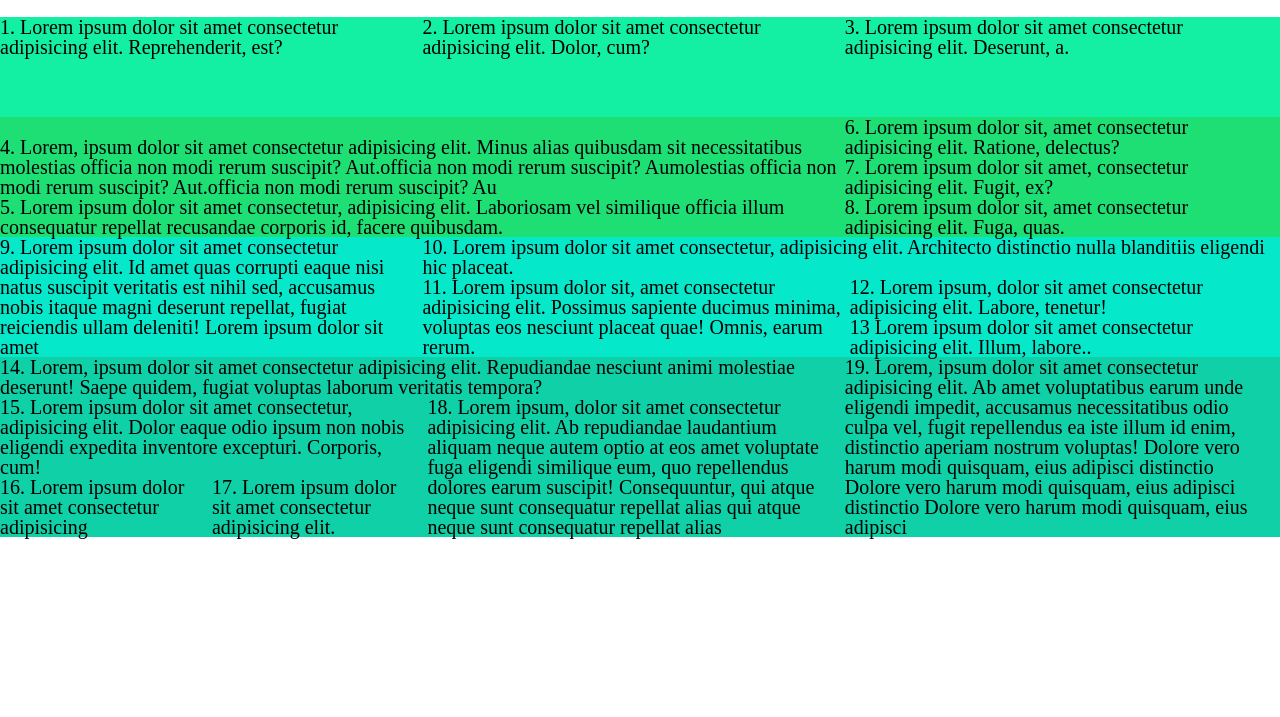
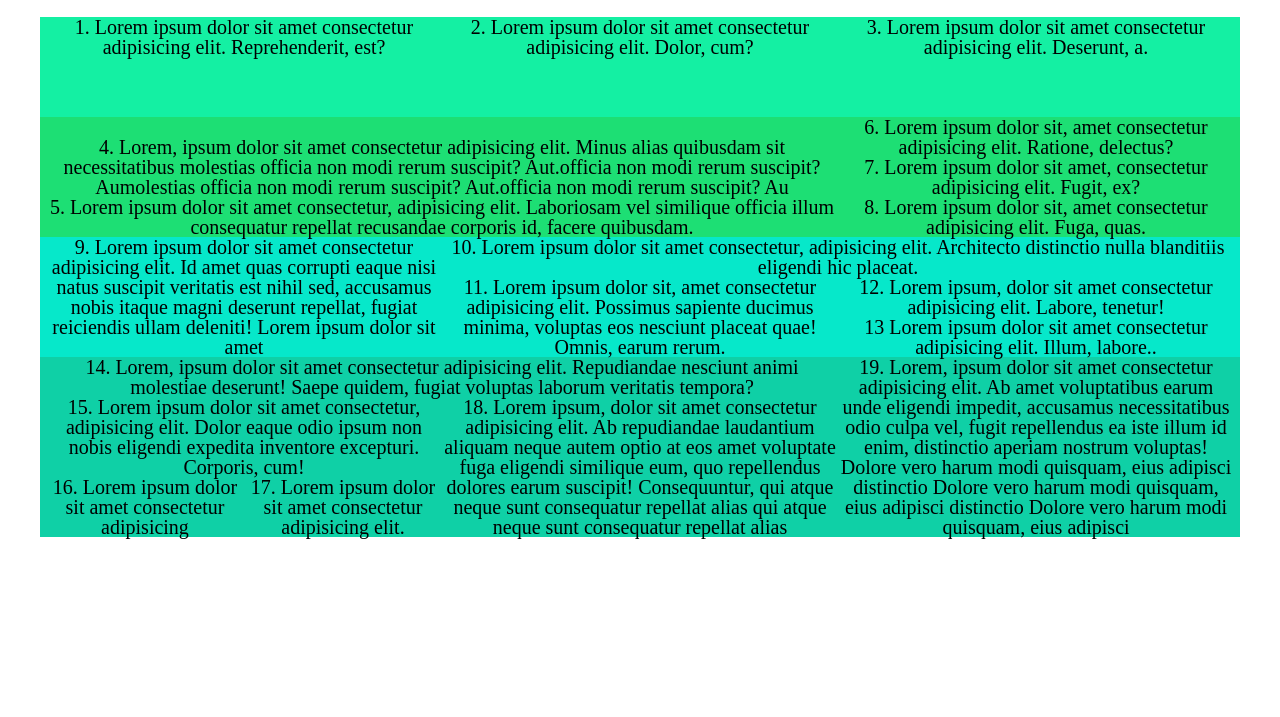
Before and after one commit to Aleksandra05sh/4th-Task-Block, a plain HTML site: page index.html in a window 1280 px wide. Shown: the part 83-800 px from the top of the page. Drawn offline with Linux system fonts and the light colour scheme.

Commit message:
block and float

```diff
--- a/index.html
+++ b/index.html
@@ -19,8 +19,8 @@
                 </ul>
             </nav>
         </header>
-        <main>
-            <div class="parent-1">
+        <main class="container">
+            <div class="parent-1 font-size-0">
                 <div class="inline-block width-30 font-size">
                     1. Lorem ipsum dolor sit amet consectetur adipisicing elit.
                     Reprehenderit, est?
@@ -35,17 +35,17 @@
                 </div>
             </div>
 
-            <div class="parent-2">
+            <div class="parent-2 font-size-0">
                 <!-- subparent-4-5 -->
-                <div class="inline-block width-60 font-size">
-                    <div>
+                <div class="inline-block width-60">
+                    <div class="font-size">
                         4. Lorem, ipsum dolor sit amet consectetur adipisicing
                         elit. Minus alias quibusdam sit necessitatibus molestias
                         officia non modi rerum suscipit? Aut.officia non modi
                         rerum suscipit? Aumolestias officia non modi rerum
                         suscipit? Aut.officia non modi rerum suscipit? Au
                     </div>
-                    <div>
+                    <div class="font-size">
                         5. Lorem ipsum dolor sit amet consectetur, adipisicing
                         elit. Laboriosam vel similique officia illum consequatur
                         repellat recusandae corporis id, facere quibusdam.
@@ -67,7 +67,7 @@
                     </div>
                 </div>
             </div>
-            <div class="parent-3">
+            <div class="parent-3 font-size-0">
                 <div class="inline-block width-30 font-size">
                     9. Lorem ipsum dolor sit amet consectetur adipisicing elit.
                     Id amet quas corrupti eaque nisi natus suscipit veritatis
@@ -76,10 +76,8 @@
                     dolor sit amet
                 </div>
                 <!-- subparent-10-11-12-13 -->
-                <div
-                    class="subparent-10-11-12-13 width-60 inline-block font-size"
-                >
-                    <div>
+                <div class="width-60 inline-block font-size-0">
+                    <div class="font-size">
                         10. Lorem ipsum dolor sit amet consectetur, adipisicing
                         elit. Architecto distinctio nulla blanditiis eligendi
                         hic placeat.
@@ -90,44 +88,44 @@
                         nesciunt placeat quae! Omnis, earum rerum.
                     </div>
                     <!-- subparent-12-13 -->
-                    <div class="inline-block width-49 font-size">
-                        <div>
+                    <div class="inline-block width-50">
+                        <div class="font-size">
                             12. Lorem ipsum, dolor sit amet consectetur
                             adipisicing elit. Labore, tenetur!
                         </div>
-                        <div>
+                        <div class="font-size">
                             13 Lorem ipsum dolor sit amet consectetur
                             adipisicing elit. Illum, labore..
                         </div>
                     </div>
                 </div>
             </div>
-            <div class="parent-4">
+            <div class="parent-4 font-size-0">
                 <!-- subparent-14-15-16-17-18 -->
-                <div class="inline-block width-60 font-size">
-                    <div>
+                <div class="inline-block width-60 font-size-0">
+                    <div class="font-size">
                         14. Lorem, ipsum dolor sit amet consectetur adipisicing
                         elit. Repudiandae nesciunt animi molestiae deserunt!
                         Saepe quidem, fugiat voluptas laborum veritatis tempora?
                     </div>
                     <!-- subparent-15-16-17 -->
-                    <div class="inline-block width-50">
-                        <div>
+                    <div class="inline-block width-50 font-size-0">
+                        <div class="font-size">
                             15. Lorem ipsum dolor sit amet consectetur,
                             adipisicing elit. Dolor eaque odio ipsum non nobis
                             eligendi expedita inventore excepturi. Corporis,
                             cum!
                         </div>
-                        <div class="inline-block width-49">
+                        <div class="inline-block width-50 font-size">
                             16. Lorem ipsum dolor sit amet consectetur
                             adipisicing
                         </div>
-                        <div class="inline-block width-49">
+                        <div class="inline-block width-50 font-size">
                             17. Lorem ipsum dolor sit amet consectetur
                             adipisicing elit.
                         </div>
                     </div>
-                    <div class="inline-block width-49">
+                    <div class="inline-block width-50 font-size">
                         18. Lorem ipsum, dolor sit amet consectetur adipisicing
                         elit. Ab repudiandae laudantium aliquam neque autem
                         optio at eos amet voluptate fuga eligendi similique eum,
--- a/styles/style.css
+++ b/styles/style.css
@@ -127,7 +127,7 @@ table {
 .nav {
     position: fixed;
     background-color: #838fd1;
-    margin-top: 10px;
+    margin: 10px 0px 0px 300px;
 }
 
 nav > ul {
@@ -140,35 +140,32 @@ ul > li {
     margin: 20px;
 }
 
-/* .container {
-    max-width: 1000px;
+.container {
+    max-width: 1200px;
     margin: 0 auto;
-} */
+    text-align: center;
+}
 
 main {
     padding-top: 100px;
 }
 
 .parent-1 {
-    font-size: 0;
     background-color: #14f0a3;
     min-height: 100px;
 }
 
 .parent-2 {
-    font-size: 0;
     background-color: #1ddf74;
     min-height: 100px;
 }
 
 .parent-3 {
-    font-size: 0;
     background-color: #06e8ca;
     min-height: 100px;
 }
 
 .parent-4 {
-    font-size: 0;
     background-color: #0fd0a6;
     min-height: 100px;
 }
@@ -193,6 +190,10 @@ main {
     width: 49%;
 }
 
+.font-size-0 {
+    font-size: 0;
+}
+
 .font-size {
     font-size: 20px;
 }
```
Also changed, not shown: float.html (+14 -14 lines).
